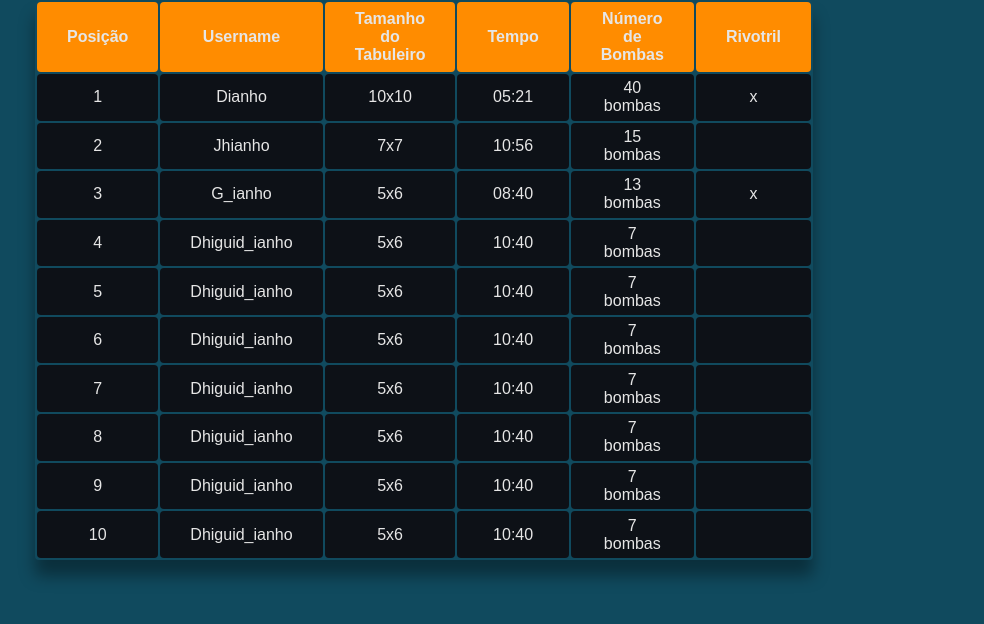
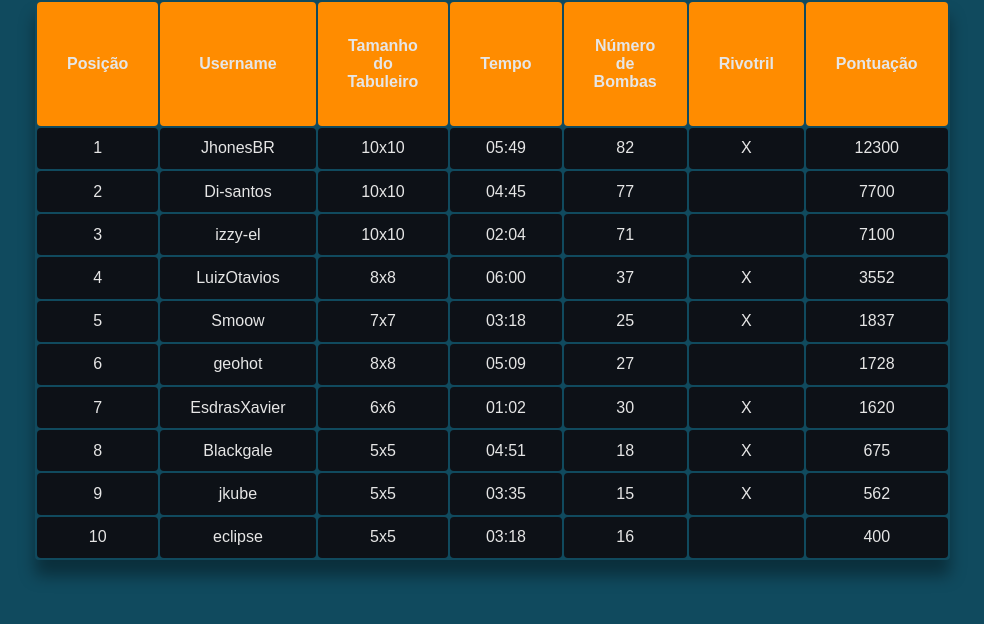
Before and after one commit to izzy-el/web-minesweeper, a PHP site: page /pages/global-ranking.html in a window 1280 px wide. Shown: the part 176-800 px from the top of the page, without its empty margins (221-1205 px from the left). Run offline with PHP 8.4, Linux system fonts and the light colour scheme.

Commit message:
[fix] Final fixes

```diff
--- a/src/pages/global-ranking.html
+++ b/src/pages/global-ranking.html
@@ -4,9 +4,9 @@
         <meta charset="UTF-8" />
         <meta http-equiv="X-UA-Compatible" content="IE=edge" />
         <meta name="viewport" content="width=device-width, initial-scale=1.0" />
-        <title>Ranking Global - Mineles</title>
         <link rel="stylesheet" href="../styles/global.css" />
         <link rel="stylesheet" href="../styles/global-ranking.css" />
+        <title>Ranking Global - Mineles</title>
     </head>
     <body>
         <header class="ranking-header">
@@ -23,86 +23,98 @@
                 <th>Tempo</th>
                 <th>Número de Bombas</th>
                 <th>Rivotril</th>
+                <th>Pontuação</th>
             </tr>
             <tr>
                 <td>1</td>
-                <td>Dianho</td>
+                <td>JhonesBR</td>
                 <td>10x10</td>
-                <td>05:21</td>
-                <td>40 bombas</td>
-                <td>x</td>
+                <td>05:49</td>
+                <td>82</td>
+                <td>X</td>
+                <td>12300</td>
+
             </tr>
             <tr>
                 <td>2</td>
-                <td>Jhianho</td>
-                <td>7x7</td>
-                <td>10:56</td>
-                <td>15 bombas</td>
+                <td>Di-santos</td>
+                <td>10x10</td>
+                <td>04:45</td>
+                <td>77</td>
                 <td></td>
+                <td>7700</td>
             </tr>
             <tr>
                 <td>3</td>
-                <td>G_ianho</td>
-                <td>5x6</td>
-                <td>08:40</td>
-                <td>13 bombas</td>
-                <td>x</td>
+                <td>izzy-el</td>
+                <td>10x10</td>
+                <td>02:04</td>
+                <td>71</td>
+                <td></td>
+                <td>7100</td>
             </tr>
             <tr>
                 <td>4</td>
-                <td>Dhiguid_ianho</td>
-                <td>5x6</td>
-                <td>10:40</td>
-                <td>7 bombas</td>
-                <td></td>
+                <td>LuizOtavios</td>
+                <td>8x8</td>
+                <td>06:00</td>
+                <td>37</td>
+                <td>X</td>
+                <td>3552</td>
             </tr>
             <tr>
                 <td>5</td>
-                <td>Dhiguid_ianho</td>
-                <td>5x6</td>
-                <td>10:40</td>
-                <td>7 bombas</td>
-                <td></td>
+                <td>Smoow</td>
+                <td>7x7</td>
+                <td>03:18</td>
+                <td>25</td>
+                <td>X</td>
+                <td>1837</td>
             </tr>
             <tr>
                 <td>6</td>
-                <td>Dhiguid_ianho</td>
-                <td>5x6</td>
-                <td>10:40</td>
-                <td>7 bombas</td>
+                <td>geohot</td>
+                <td>8x8</td>
+                <td>05:09</td>
+                <td>27</td>
                 <td></td>
+                <td>1728</td>
             </tr>
             <tr>
                 <td>7</td>
-                <td>Dhiguid_ianho</td>
-                <td>5x6</td>
-                <td>10:40</td>
-                <td>7 bombas</td>
-                <td></td>
+                <td>EsdrasXavier</td>
+                <td>6x6</td>
+                <td>01:02</td>
+                <td>30</td>
+                <td>X</td>
+                <td>1620</td>
             </tr>
             <tr>
                 <td>8</td>
-                <td>Dhiguid_ianho</td>
-                <td>5x6</td>
-                <td>10:40</td>
-                <td>7 bombas</td>
-                <td></td>
+                <td>Blackgale</td>
+                <td>5x5</td>
+                <td>04:51</td>
+                <td>18</td>
+                <td>X</td>
+                <td>675</td>
             </tr>
             <tr>
                 <td>9</td>
-                <td>Dhiguid_ianho</td>
-                <td>5x6</td>
-                <td>10:40</td>
-                <td>7 bombas</td>
-                <td></td>
+                <td>jkube</td>
+                <td>5x5</td>
+                <td>03:35</td>
+                <td>15</td>
+                <td>X</td>
+                <td>562</td>
             </tr>
             <tr>
                 <td>10</td>
-                <td>Dhiguid_ianho</td>
-                <td>5x6</td>
-                <td>10:40</td>
-                <td>7 bombas</td>
+                <td>eclipse</td>
+                <td>5x5</td>
+                <td>03:18</td>
+                <td>16</td>
                 <td></td>
+                <td>400</td>
             </tr>
         </table>
     </body>
--- a/src/pages/index.html
+++ b/src/pages/index.html
@@ -12,7 +12,7 @@
             href="https://fonts.googleapis.com/css2?family=Lato&family=Poppins&display=swap"
             rel="stylesheet"
         />
-        <title>Mineles - Acesso</title>
+        <title>Acesso - Mineles</title>
     </head>
     <body>
         <!-- Login Page -->
--- a/src/pages/signup.html
+++ b/src/pages/signup.html
@@ -12,7 +12,7 @@
             href="https://fonts.googleapis.com/css2?family=Lato&family=Poppins&display=swap"
             rel="stylesheet"
         />
-        <title>Mineles - Cadastro</title>
+        <title>Cadastro - Mineles</title>
     </head>
     <body>
         <!-- Signup Page -->
```
Also changed, not shown: src/pages/edit-profile.html (+37 -16 lines), src/pages/game.html (+41 -35 lines), src/styles/edit-profile.css (+88 -6 lines), src/styles/game.css (+16 -10 lines).
